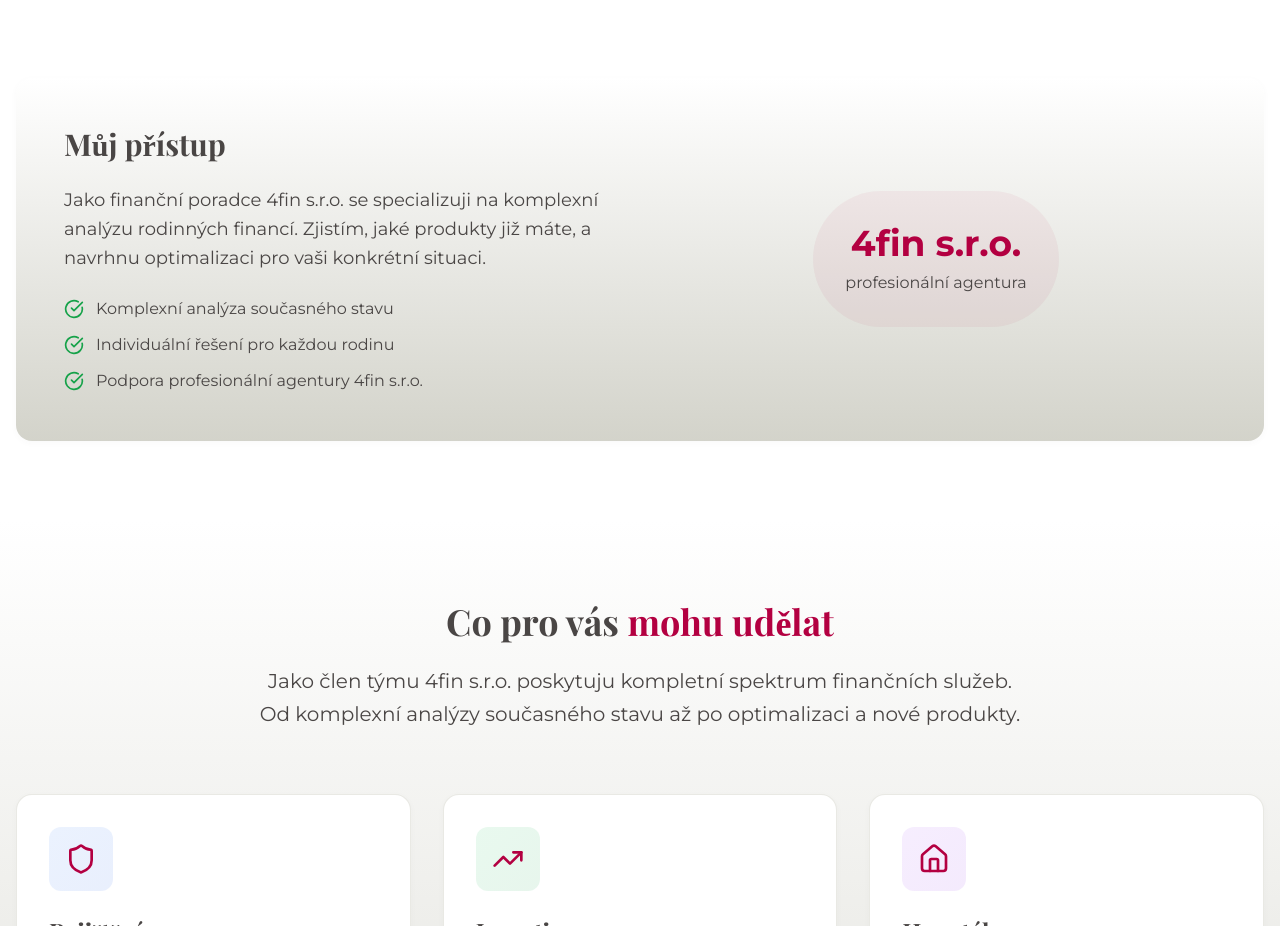
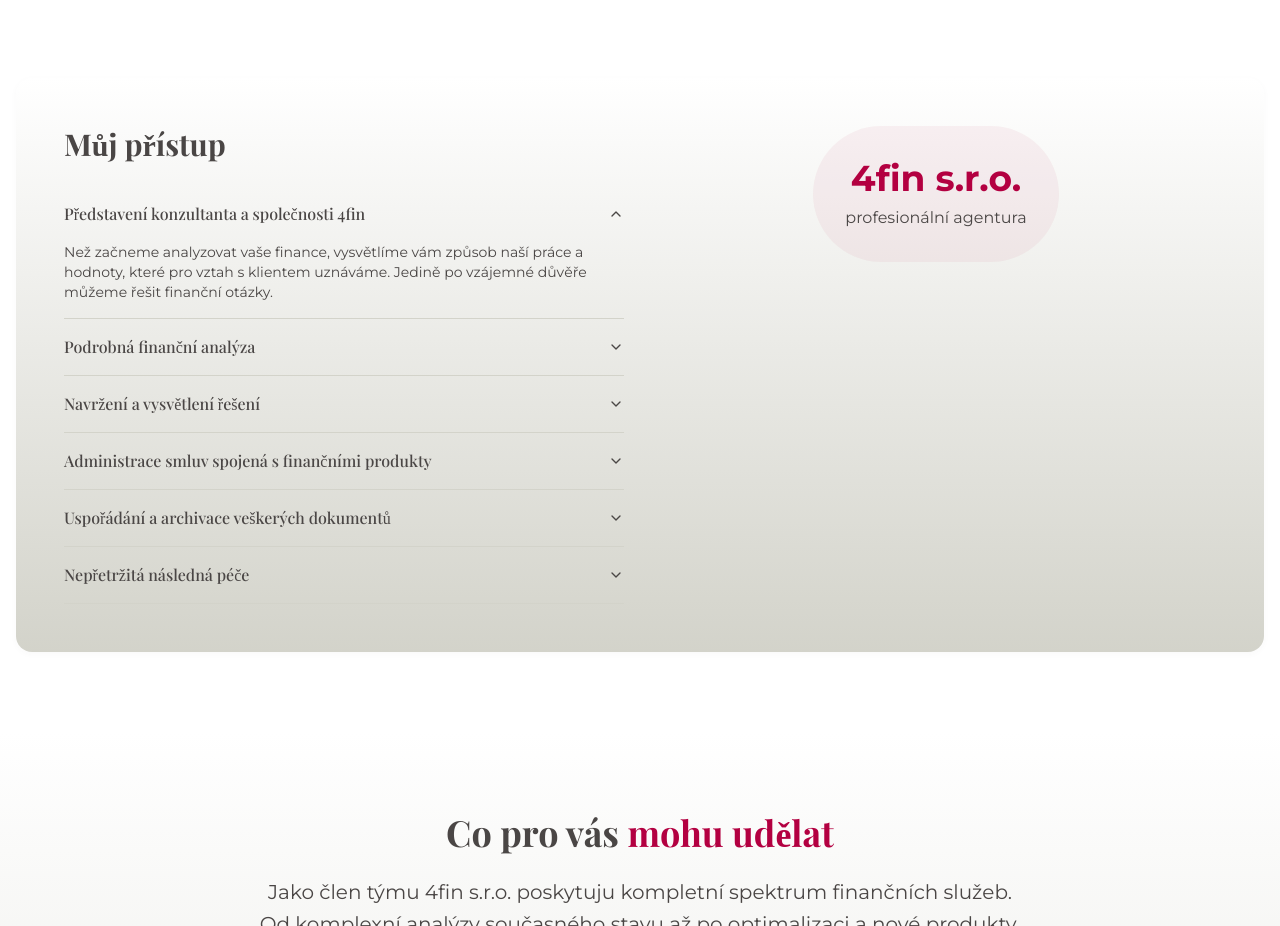
Before and after one commit to Maximus9393/finance-s-albertem, a React (Vite) app: page / in a window 1280 px wide. Shown: the part 1320-2246 px from the top of the page. Built offline with nearby package versions, Linux system fonts and the light colour scheme; no server answers.

Commit message:
Refactor About section
Update the About section to use an accordion component. Each item in the accordion will contain a title and a description, with only one item expanded at a time. The content for each accordion item is provided in the prompt.

```diff
--- a/src/components/About.tsx
+++ b/src/components/About.tsx
@@ -1,4 +1,5 @@
 import { CheckCircle, Users, Shield, TrendingUp } from "lucide-react";
+import { Accordion, AccordionItem, AccordionTrigger, AccordionContent } from "@/components/ui/accordion";
 const About = () => {
   return <section id="about" className="py-20 bg-background">
       <div className="container mx-auto px-4">
@@ -55,27 +56,59 @@ const About = () => {
         </div>
 
         <div className="mt-20 bg-gradient-subtle rounded-2xl p-8 md:p-12 shadow-card">
-          <div className="grid md:grid-cols-2 gap-8 items-center">
+          <div className="grid md:grid-cols-2 gap-8 items-start">
             <div>
               <h3 className="text-3xl font-bold text-foreground mb-6">Můj přístup</h3>
-              <p className="text-muted-foreground text-lg leading-relaxed mb-6">
-                Jako finanční poradce 4fin s.r.o. se specializuji na komplexní analýzu rodinných financí.
-                Zjistím, jaké produkty již máte, a navrhnu optimalizaci pro vaši konkrétní situaci.
-              </p>
-              <div className="space-y-3">
-                <div className="flex items-center space-x-3">
-                  <CheckCircle className="w-5 h-5 text-success" />
-                  <span className="text-foreground">Komplexní analýza současného stavu</span>
-                </div>
-                <div className="flex items-center space-x-3">
-                  <CheckCircle className="w-5 h-5 text-success" />
-                  <span className="text-foreground">Individuální řešení pro každou rodinu</span>
-                </div>
-                <div className="flex items-center space-x-3">
-                  <CheckCircle className="w-5 h-5 text-success" />
-                  <span className="text-foreground">Podpora profesionální agentury 4fin s.r.o.</span>
-                </div>
-              </div>
+              <Accordion type="single" collapsible={false} defaultValue="item-1" className="w-full">
+                <AccordionItem value="item-1">
+                  <AccordionTrigger>
+                    Představení konzultanta a společnosti 4fin
+                  </AccordionTrigger>
+                  <AccordionContent>
+                    Než začneme analyzovat vaše finance, vysvětlíme vám způsob naší práce a hodnoty, které pro vztah s klientem uznáváme. Jedině po vzájemné důvěře můžeme řešit finanční otázky.
+                  </AccordionContent>
+                </AccordionItem>
+                <AccordionItem value="item-2">
+                  <AccordionTrigger>
+                    Podrobná finanční analýza
+                  </AccordionTrigger>
+                  <AccordionContent>
+                    Zanalyzujeme pro vás a připravíme profesionální finanční analýzu, abychom zoptimalizovali a nastavili vaše finance podle vašich potřeb.
+                  </AccordionContent>
+                </AccordionItem>
+                <AccordionItem value="item-3">
+                  <AccordionTrigger>
+                    Navržení a vysvětlení řešení
+                  </AccordionTrigger>
+                  <AccordionContent>
+                    Na základě analýzy potřeb vám vypracujeme, představíme a vysvětlíme komplexní optimalizaci vašich financí.
+                  </AccordionContent>
+                </AccordionItem>
+                <AccordionItem value="item-4">
+                  <AccordionTrigger>
+                    Administrace smluv spojená s finančními produkty
+                  </AccordionTrigger>
+                  <AccordionContent>
+                    Zajistíme vám kompletní administrativu vašich finančních produktů.
+                  </AccordionContent>
+                </AccordionItem>
+                <AccordionItem value="item-5">
+                  <AccordionTrigger>
+                    Uspořádání a archivace veškerých dokumentů
+                  </AccordionTrigger>
+                  <AccordionContent>
+                    Uspořádáme vám všechny smlouvy a související dokumenty do přehledného šanonu, abyste je vždy měli po ruce.
+                  </AccordionContent>
+                </AccordionItem>
+                <AccordionItem value="item-6">
+                  <AccordionTrigger>
+                    Nepřetržitá následná péče
+                  </AccordionTrigger>
+                  <AccordionContent>
+                    Postaráme se o vás a neustále budeme monitorovat růst vašeho majetku podle stanovených cílů a přání. Servisní schůzku doporučujeme vždy po 12 měsících.
+                  </AccordionContent>
+                </AccordionItem>
+              </Accordion>
             </div>
             <div className="text-center">
               <div className="inline-block p-8 bg-primary/5 rounded-full">
```
